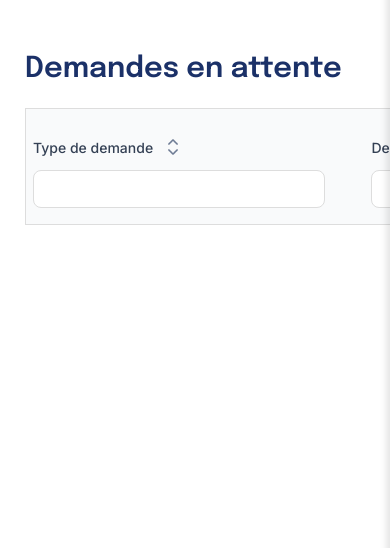
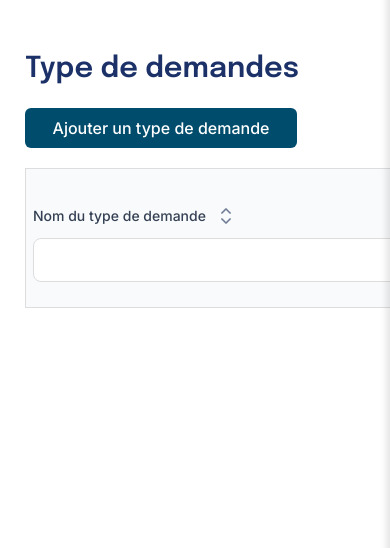
Before and after one commit to Reyan403/Projet-cong-facile, a PHP site: page /type_de_demandes.php in a window 390 px wide. Shown: the part 97-645 px from the top of the page. Run offline with PHP 8.4, Linux system fonts and the light colour scheme; the visitor is signed in with stand-in values (Sample User, id 1); data that the repository does not hold is empty.

Commit message:
Front type_de_demandes.php + Front ajout-demande.php

```diff
--- a/style.css
+++ b/style.css
@@ -44,7 +44,7 @@ label{
     margin: 30px 0 0 50px;
 }
 
-@media screen and (max-width: 940px) {
+@media screen and (max-width: 1436px) {
     .content-bloc{
         margin: 30px 0 0 25px;
     }
@@ -122,7 +122,7 @@ header{
     bottom: -16px;
 }
 
-@media screen and (max-width: 940px) {
+@media screen and (max-width: 1436px) {
     .burger-menu{
         display: flex;
         margin-left: auto;
@@ -203,6 +203,12 @@ header{
     font-weight: 400;
     font-family: 'Inter';
     color: #004C6C;
+}
+
+@media screen and (max-width: 1436px) {
+    .sidebar{
+        display: none;
+    }
 }
 
 /* -----------------------CONNEXION--------------------------------- */
@@ -291,18 +297,6 @@ button[type="submit"] {
     font-weight: 500;
     width: 89%;
     padding: 3%;
-}
-
-@media screen and (max-width: 940px) {
-    .sidebar{
-        display: none;
-    }
-}
-
-@media screen and (max-width: 400px) {
-    .content-bloc-connexion{
-        margin: 30px 0 0 20px;
-    }
 }
 
 /* ---------------------------MDP OUBLIE--------------------------------------- */
@@ -404,7 +398,7 @@ button[type="submit"] {
     color :#004C6C;
 }
 
-@media screen and (max-width: 1230px) {
+@media screen and (max-width: 925px) {
     .content-timeline{
         display: flex;
         gap: 40px;
@@ -540,7 +534,7 @@ textarea {
     gap: 140px;
 }
 
-@media screen and (max-width: 1030px) {
+@media screen and (max-width: 800px) {
     .form-row{
         display: grid;
         gap: 0px;
@@ -616,18 +610,16 @@ textarea {
 }
 
 table {
-    width: 98%;
     border-collapse: collapse;
     border: 1px solid #ddd;
     margin-top: 20px;
     border-radius: 12px;
-    max-width: 1554px;
 }
 
 th, td {
     border-top: 1px solid #ddd;
     border-bottom: 1px solid #ddd;
-    padding: 16px 24px;
+    padding: 16px 20px;
     text-align: left;
 }
 
@@ -650,7 +642,7 @@ thead input{
 }
 
 th input {
-    width: 90%;
+    width: 187px;
 }
 
 .details-btn {
@@ -677,11 +669,11 @@ th input {
 
 @media screen and (max-width: 1330px) {
     table {
-        width: 1060px;
+        width: 700px;
     }
 }
 
-@media screen and (max-width: 940px) {
+@media screen and (max-width: 1436px) {
     .content-bloc2{
         margin: 30px 0 0 25px;
     }
@@ -689,10 +681,93 @@ th input {
 
 @media screen and (max-width: 500px) {
     table {
-        width: 700px;
+        width: 400px;
     }
 
     .details-btn{
         padding: 10px 16px;
     }
 }
+
+/* ---------------------------------------------------------------TYPE DE DEMANDES MANAGER------------------------------------------------------------------------------------ */
+.flex{
+    display: flex;
+    align-items: center;
+    gap: 20px;
+}
+
+.flex a{
+    background-color: #004C6C;
+    border: none;
+    color: white;
+    height: 40px;
+    border-radius: 6px;
+    font-size: 16px;
+    font-weight: 500;
+    font-family: 'Inter';
+    cursor: pointer;
+    width: 272px;
+    text-align: center;
+    align-content: center;
+    cursor: pointer;
+}
+
+.type-de-demandes{
+    width: 587px;
+    height: 44px;
+}
+
+.demandes-associees{
+    width: 150px;
+    height: 44px;
+}
+
+@media screen and (max-width: 620px) {
+    .flex{
+        display: grid;
+        align-items: center;
+        gap: 0px;
+    }
+}
+
+/* ----------------------------------AJOUT TYPE DE DEMANDES-------------------------------------------------------------------- */
+
+.input-type{
+    padding: 12px 16px 12px 20px;
+    width: 95%;
+    max-width: 350px;
+    border: 1px solid #ccc;
+    border-radius: 5px;
+    font-size: 16px;
+    color: #9CA3AF;
+    font-family: 'Inter', sans-serif;
+    font-weight: 400;
+    box-sizing: border-box;
+}
+
+.two-buttons-type2{
+    display: flex;
+}
+
+.two-buttons-type2 .btn-remove{
+    background-color: #E10E0E;
+    padding: 13px 28px;
+    width: 136px;
+}
+
+.two-buttons-type2 .btn-update{
+    padding: 13px 28px;
+    width: 153px;
+    margin-left: 20px;
+}
+
+@media screen and (max-width: 360px) {
+    .two-buttons-type2{
+        display: grid;
+    }
+
+    .two-buttons-type2 .btn-update{
+        width: 136px;
+        margin-left: 0px;
+    }
+}
--- a/type_de_demandes.php
+++ b/type_de_demandes.php
@@ -25,36 +25,42 @@ include 'includes/header.php';
 include 'includes/menu-manager.php';
 ?>
      <div class="content-bloc2">
+        <div class="flex">
             <h1>
-                Demandes en attente
+                Type de demandes
             </h1>
+            <a href="ajout-demande.php">
+                Ajouter un type de demande
+            </a>
+        </div>
             <table id="requestsTable">
                 <thead>
                 <tr>
                     <th class="request-type" onclick="sortTable(0)">
                         <div class="text-and-arrow">
-                            <p>Type de demande</p>
+                            <p>Nom du type de demande</p>
                             <div class="arrow">
                                 <img class="arrow-top" src="./PNG/fleche-droite (8).png" alt="flèche haut">
                                 <img class="arrow-bottom" src="./PNG/fleche-droite (8).png" alt="flèche bas">
                             </div>
                         </div>
-                        <input type="search" id="searchType" onkeyup="filterTable(0)">
+                        <input class="type-de-demandes" type="search" id="searchType" onkeyup="filterTable(0)">
                     </th>
                     <th class="request-type" onclick="sortTable(1)">
-                        <div class="text-and-arrow">
-                            <p>Demandée le</p>
+                        <div class="text-and-arrow nb-demandes-associées">
+                            <p>Nb demandes associées</p>
                             <div class="arrow">
                                 <img class="arrow-top" src="./PNG/fleche-droite (8).png" alt="flèche haut">
                                 <img class="arrow-bottom" src="./PNG/fleche-droite (8).png" alt="flèche bas">
                             </div>
                         </div>
-                        <input type="search" id="searchDate" onkeyup="filterTable(1)">
+                        <input class="demandes-associees" type="search" id="searchDate" onkeyup="filterTable(1)">
                     </th>
                     <th></th>
                 </tr>
                 </thead>
                 <tbody>
+
                 </tbody>
             </table>
         </div>
```
Also changed, not shown: ajout-demande.php (added, +42 -0 lines).
